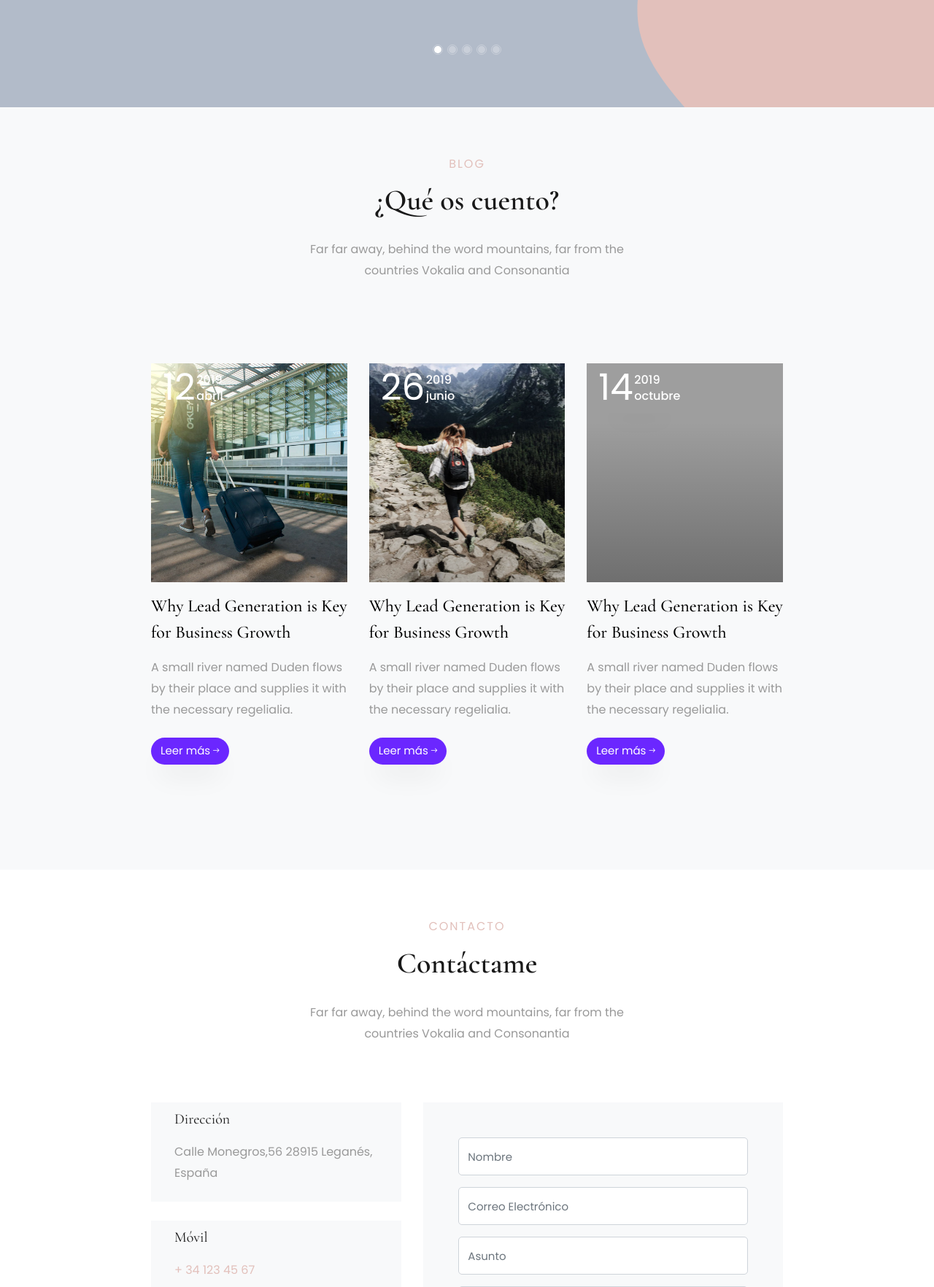
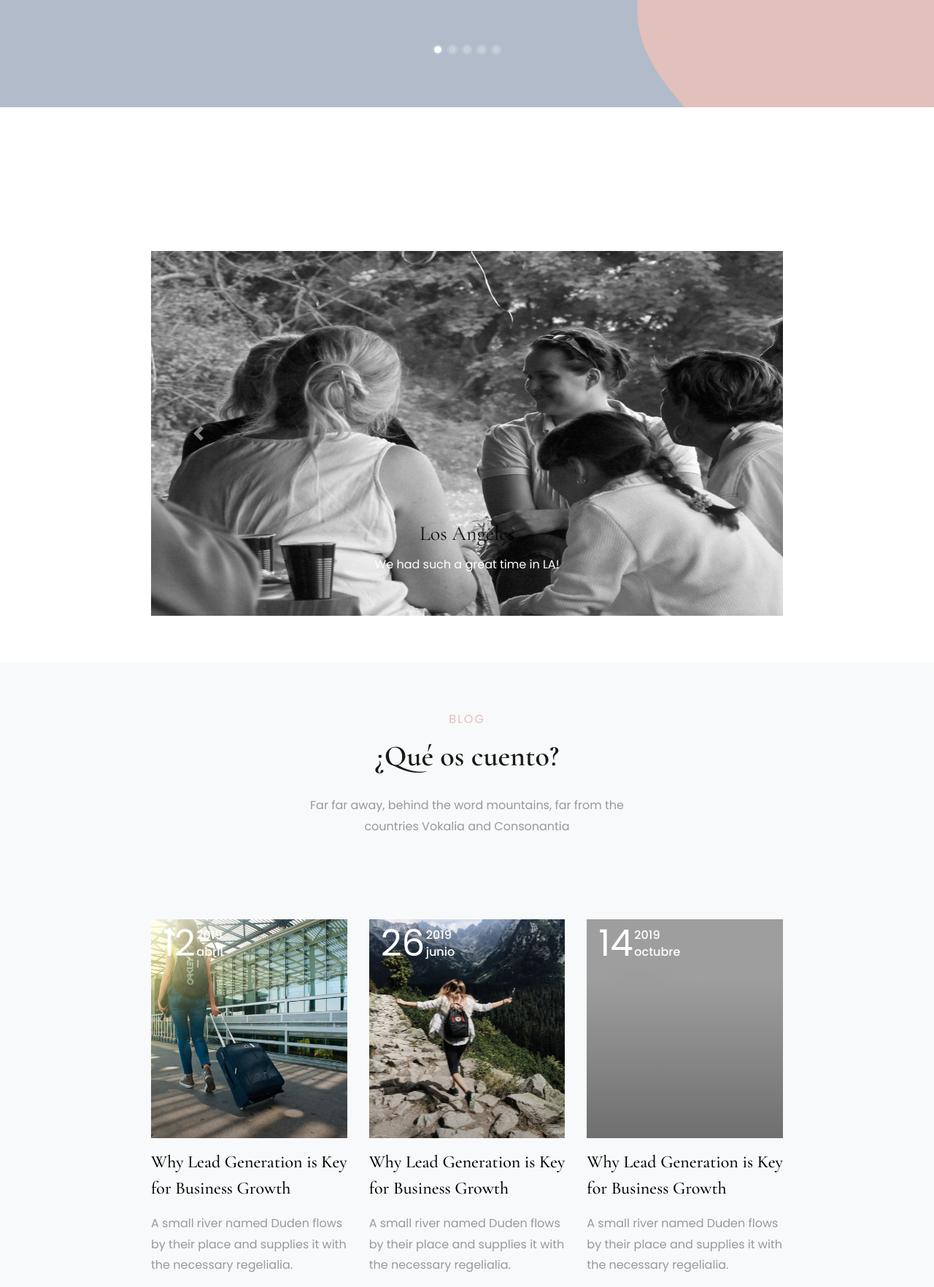
Before and after one commit to SelesPro/Emociclown, a Django app: page / in a window 1280 px wide. Shown: the part 3071-4835 px from the top of the page at 73% size. Run offline with Django 3.2, Linux system fonts and the light colour scheme; some libraries are stand-ins or nearby versions; some web fonts are replaced; grey boxes are pictures that could not be loaded.

Commit message:
Index.html

```diff
--- a/EMOCIOCLOWN/templates/APPWEB/index.html
+++ b/EMOCIOCLOWN/templates/APPWEB/index.html
@@ -513,9 +513,10 @@
 
 <!-- OPINIONES -->
 
+
 	<section class="ftco-section testimony-section">
-	<img src="images/blob-shape-2.svg" class="svg-blob" alt="Colorlib Free Template">
-	<img src="images/blob-shape-2.svg" class="svg-blob-2" alt="Colorlib Free Template">
+		<img src="{% static 'images/blob-shape-2.svg' %}" class="svg-blob" alt="Colorlib Free Template">
+		<img src="{% static 'images/blob-shape-2.svg' %}" class="svg-blob-2" alt="Colorlib Free Template">
 	<div class="container">
 		<div class="row justify-content-center pb-3">
 		<div class="col-md-7 text-center heading-section heading-section-white ftco-animate">
@@ -584,7 +585,52 @@
 
 <!-- GALERIA -->
 
+<section class="ftco-section gallery-section">
+	<div class="container">
+	  <div class="row justify-content-center pb-3">
+		<div class="col-md-7 text-center heading-section heading-section-white ftco-animate">
+			<span class="subheading">GALERIA</span>
+		  <h2 class="mb-4">What Client Says</h2>
+		</div>
+	  </div>
+	  <div class="row ftco-animate justify-content-center">
+		<div class="col-md-12">
+		  <div id="demo" class="carousel slide" data-ride="carousel">
+			  <div class="carousel-inner">
+				<div class="carousel-item active">
+				  <img src="{% static 'img/group3.jpg' %}" alt="Los Angeles" width="1100" height="500">
+				  <div class="carousel-caption">
+					<h3>Los Angeles</h3>
+					<p>We had such a great time in LA!</p>
+				  </div>
+				</div>
+				<div class="carousel-item">
+				  <img src="{% static 'img/hand1.jpg' %}" alt="Chicago" width="1100" height="500">
+				  <div class="carousel-caption">
+					<h3>Chicago</h3>
+					<p>Thank you, Chicago!</p>
+				  </div>
+				</div>
+				<div class="carousel-item">
+				  <img src="{% static 'img/hand2.jpg' %}" alt="New York" width="1100" height="500">
+				  <div class="carousel-caption">
+					<h3>New York</h3>
+					<p>We love the Big Apple!</p>
+				  </div>
+				</div>
+			  </div>
+			  <a class="carousel-control-prev" href="#demo" data-slide="prev">
+				<span class="carousel-control-prev-icon"></span>
+			  </a>
+			  <a class="carousel-control-next" href="#demo" data-slide="next">
+				<span class="carousel-control-next-icon"></span>
+			  </a>
+			</div>
 
+		</div>
+	  </div>
+	</div>
+  </section>
 
 <!-- BLOG -->
 
@@ -600,7 +646,8 @@
 		<div class="row d-flex">
 		<div class="col-md-6 col-lg-4 d-flex ftco-animate">
 			<div class="blog-entry justify-content-end">
-		  <a href="single.html" class="block-20" style="background-image: url('images/image_1.jpg');">
+
+			<a href="single.html" class="block-20" style="background-image: url({% static 'images/image_1.jpg' %});">
 			</a>
 			<div class="text float-right d-block">
 				<div class="d-flex align-items-center pt-2 mb-4 topp">
@@ -623,7 +670,7 @@
 		</div>
 		<div class="col-md-6 col-lg-4 d-flex ftco-animate">
 			<div class="blog-entry justify-content-end">
-		  <a href="single.html" class="block-20" style="background-image: url('images/image_2.jpg');">
+			<a href="single.html" class="block-20" style="background-image: url('{% static 'images/image_2.jpg' %}');">
 			</a>
 			<div class="text float-right d-block">
 				<div class="d-flex align-items-center pt-2 mb-4 topp">
@@ -646,7 +693,7 @@
 		</div>
 		<div class="col-md-6 col-lg-4 d-flex ftco-animate">
 			<div class="blog-entry">
-		  <a href="single.html" class="block-20" style="background-image: url('images/image_3.jpg');">
+			<a href="single.html" class="block-20" style="background-image: url('{% static 'images/image_3.jpg' %}');">
 			</a>
 			<div class="text float-right d-block">
 				<div class="d-flex align-items-center pt-2 mb-4 topp">
@@ -845,8 +892,6 @@
   <script src="{% static 'js/aos.js' %}"></script>
   <script src="{% static 'js/jquery.animateNumber.min.js' %}"></script>
   <script src="{% static 'js/scrollax.min.js' %}"></script>
-  <script src="https://maps.googleapis.com/maps/api/js?key=AIzaSyBVWaKrjvy3MaE7SQ74_uJiULgl1JY0H2s&sensor=false"></script>
-  <script src="{% static 'js/google-map.js' %}"></script>
 
   <script src="{% static 'js/main.js' %}"></script>
 
```
Lines whose indentation alone changed are shown as unchanged.
